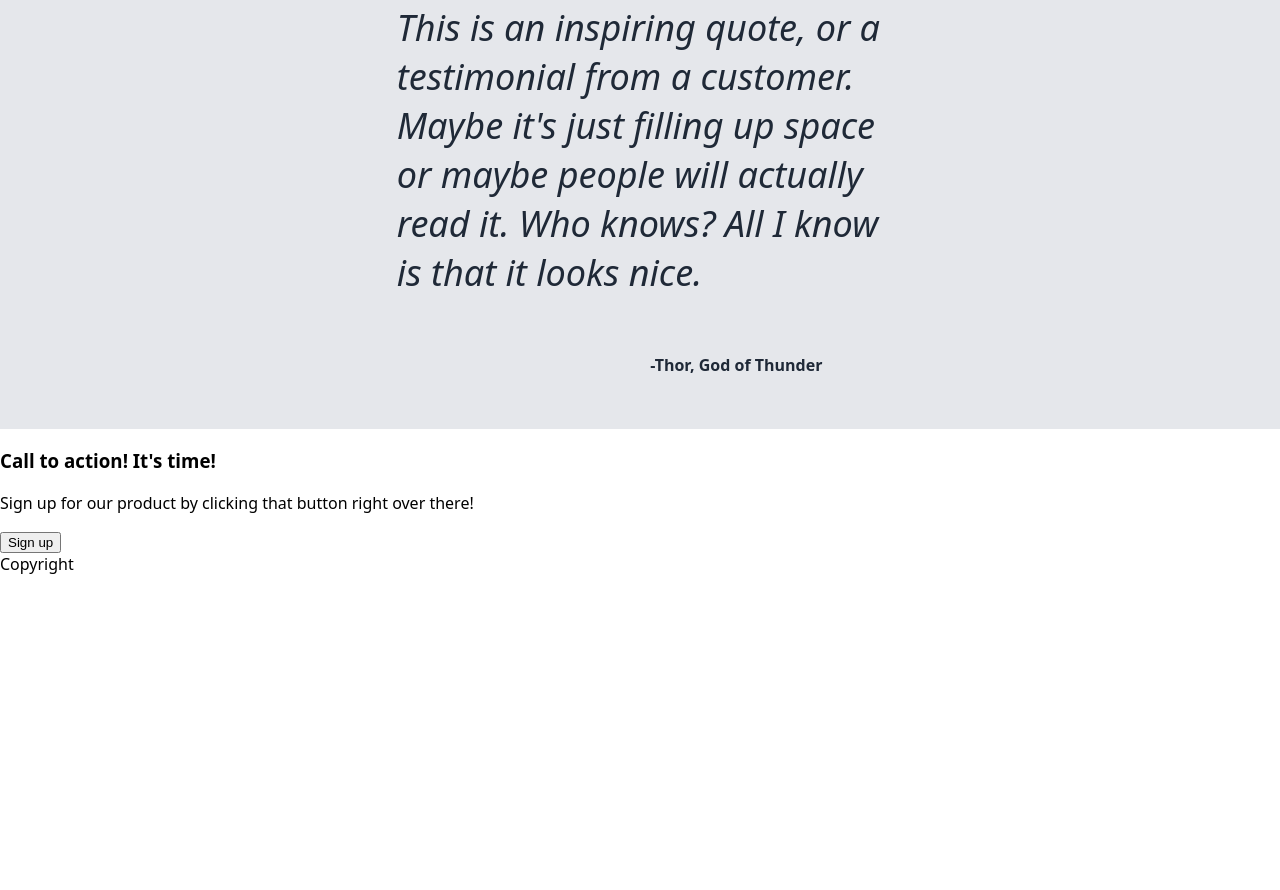
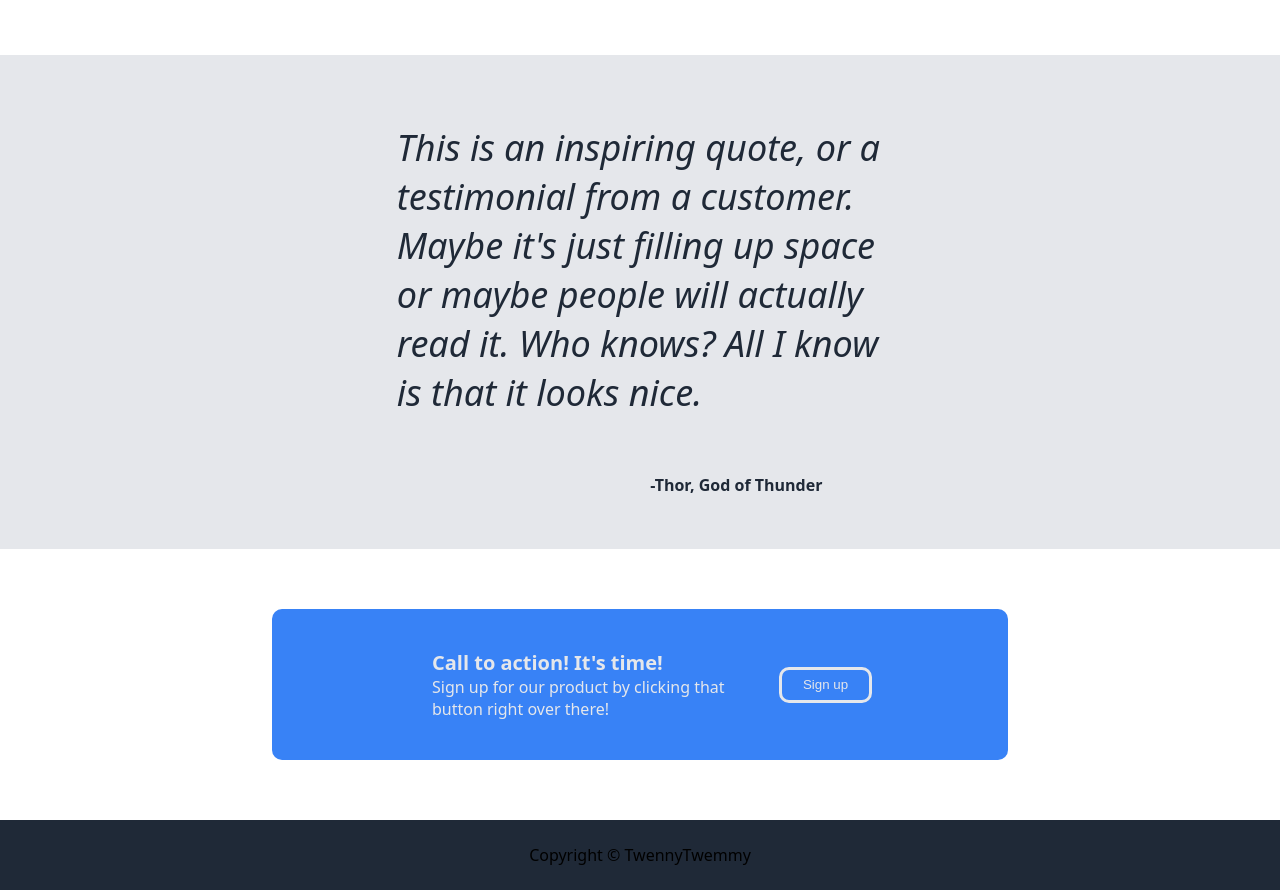
Before and after one commit to twennytwemmy/project_landing_page, a plain HTML site: page index.html in a window 1280 px wide. Shown: the part 875-1765 px from the top of the page. Before the commit the page ends 1450 px from the top, so only its background shows below. Drawn offline with Linux system fonts and the light colour scheme.

Commit message:
completed project landing page

```diff
--- a/index.html
+++ b/index.html
@@ -67,8 +67,8 @@
             <div class="ad-container">
                 <div class="advertisement">
                     <div class="ad-text">
-                        <h3><strong>Call to action! It's time!</strong></h3>
-                        <p>
+                        <h3 class="ad-head">Call to action! It's time!</h3>
+                        <p class="ad-para">
                             Sign up for our product by clicking that button right over there!
                         </p>
                     </div>
@@ -77,7 +77,7 @@
             </div>
         </div>
         <div class="footer">
-            Copyright
+            Copyright © TwennyTwemmy
         </div>
     </body>
 
--- a/styles.css
+++ b/styles.css
@@ -85,6 +85,7 @@ ul{
     flex: 1;
     justify-content: center;
     gap: 70px;
+    margin-bottom: 120px;
 }
 .center-imgs{
     height:200px;
@@ -144,3 +145,50 @@ body{
     padding: 0;
     color: #1F2937;
 }
+
+.ad-container{
+    display: flex;
+    justify-content: center;
+    align-items: center;
+    color: #E5E7EB;
+}
+.advertisement{
+    background-color: #3882F6;
+    display: flex;
+    width: 55%;
+    justify-content: space-between;
+    align-items: center;
+    margin-top: 60px;
+    border-radius: 10px;
+    padding: 16px;
+    margin-bottom: 60px;
+}
+.ad-text{
+    margin-left: 120px;
+    padding: 24px;
+}
+.ad-para{
+    margin: 0;
+}
+.ad-head{
+    margin: 0;
+    font-size: 20px;
+    font-weight: 900;
+}
+.ad-button{
+    height: 36px;
+    width: 128px;
+    border-radius: 10px;
+    background-color: #3882F6;
+    color: #E5E7EB;
+    border-color: #E5E7EB;
+    font-weight: 200;
+    margin-right: 120px;
+    border-style: solid;
+    border-width: 3px;
+}
+.footer{
+    background-color: #1F2937;
+    padding: 24px;
+    text-align: center;
+}
```
